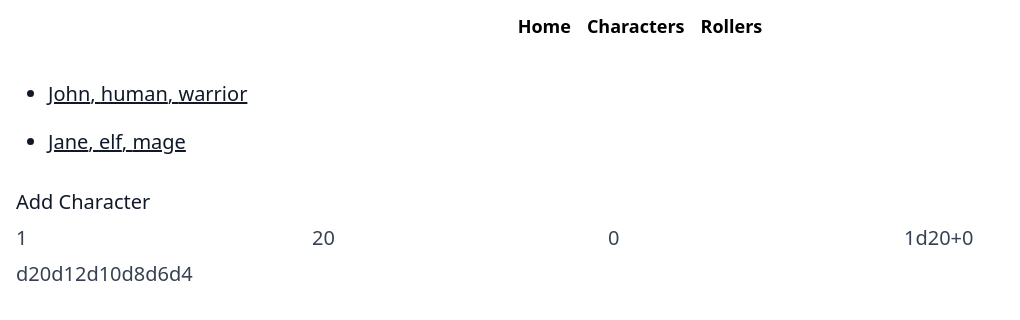
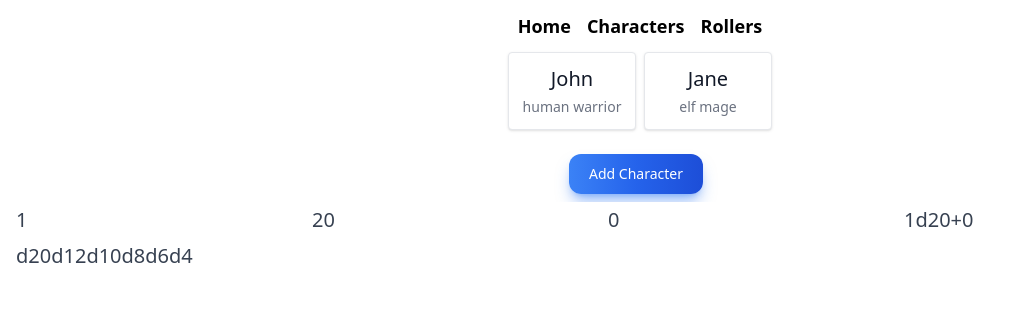
Before and after one commit to troyrthompson/dm-tools, a Next.js app: page / in a window 1280 px wide. Shown: the top 320 px of the page, without its empty margins (0-1020 px from the left). Built offline with nearby package versions, Linux system fonts and the light colour scheme.

Commit message:
Update Characters with new components and styles

```diff
--- a/app/components/characters/Characters.tsx
+++ b/app/components/characters/Characters.tsx
@@ -6,29 +6,29 @@ import {
     selectCharacters,
 } from "@/lib/features/characters/charactersSlice";
 
+import { CharacterCard } from "./CharacterCard";
+
+import { Button } from "../elements/Button";
+
 import { useAppSelector } from "@/lib/hooks";
-// import styles from "./Counter.module.css";
 
 export const Characters = () => {
   const characters = useAppSelector(selectCharacters);
 
   return (
-    <div>
-        <ul>
+    <>
+        <div className="flex flex-wrap gap-2 justify-center">
             {characters.map((character) => {
                 return (
-                    <Link
-                        href={`./character/?id=${character.id}`}
-                        key={character.id}
-                    >
-                        <li>{character.general.name}, {character.general.race}, {character.general.class}</li>
-                    </Link>
+                    <CharacterCard linkUrl={`./character/?id=${character.id}`} key={character.id} name={character.general.name} race={character.general.race} characterClass={character.general.class} />
                 )
             })}
-        </ul>
-        <Link href="/character/add">
-            <button>Add Character</button>
-        </Link>
-    </div>
+        </div>
+        <div className="flex flex-wrap gap-2 justify-center mt-6 button">
+            <Link href="/character/add">
+                <Button text="Add Character" />
+            </Link>
+        </div>
+    </>
   );
 };
```
